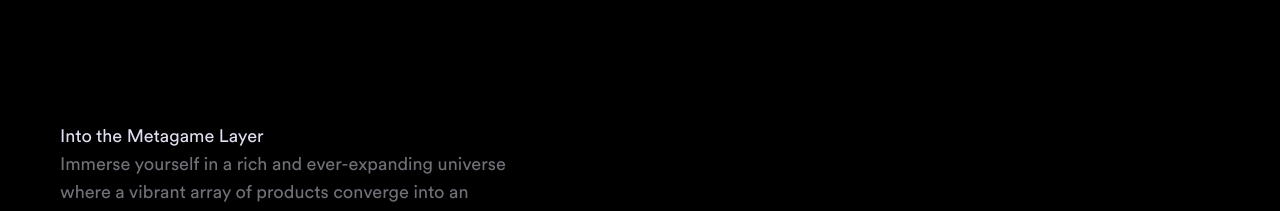
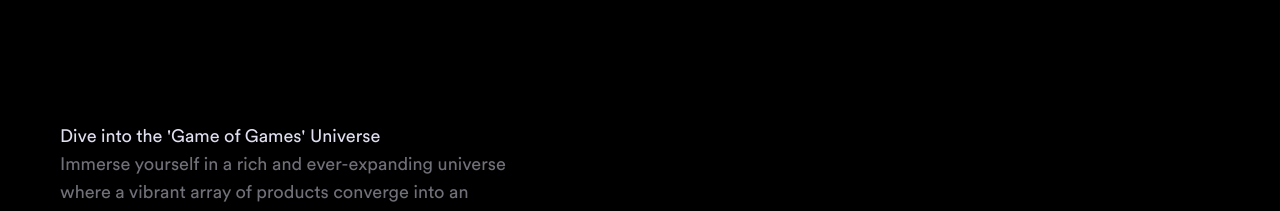
Before and after one commit to Scurrlin/Zentry-Replica, a React (Vite) app: page / in a window 1280 px wide. Shown: the part 2800-3011 px from the top of the page. Built offline with nearby package versions, Linux system fonts and the light colour scheme; a web font is replaced by a local one.

Commit message:
update Features.jsx

```diff
--- a/src/components/Features.jsx
+++ b/src/components/Features.jsx
@@ -103,7 +103,7 @@ const Features = () => (
     <div className="container mx-auto px-3 md:px-10">
       <div className="px-5 py-32">
         <p className="font-circular-web text-lg text-blue-50">
-          Into the Metagame Layer
+          Dive into the 'Game of Games' Universe
         </p>
         <p className="max-w-md font-circular-web text-lg text-blue-50 opacity-50">
           Immerse yourself in a rich and ever-expanding universe where a vibrant
```
